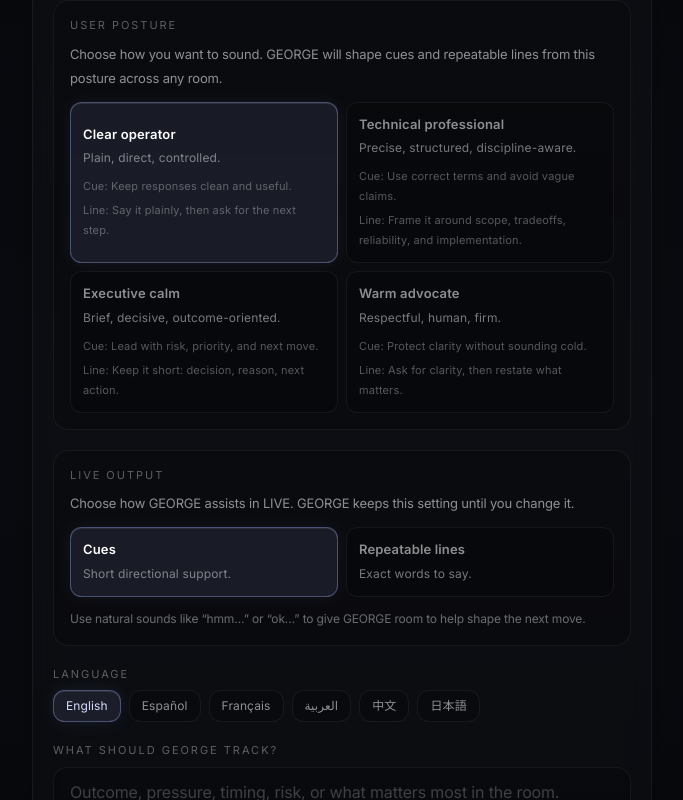
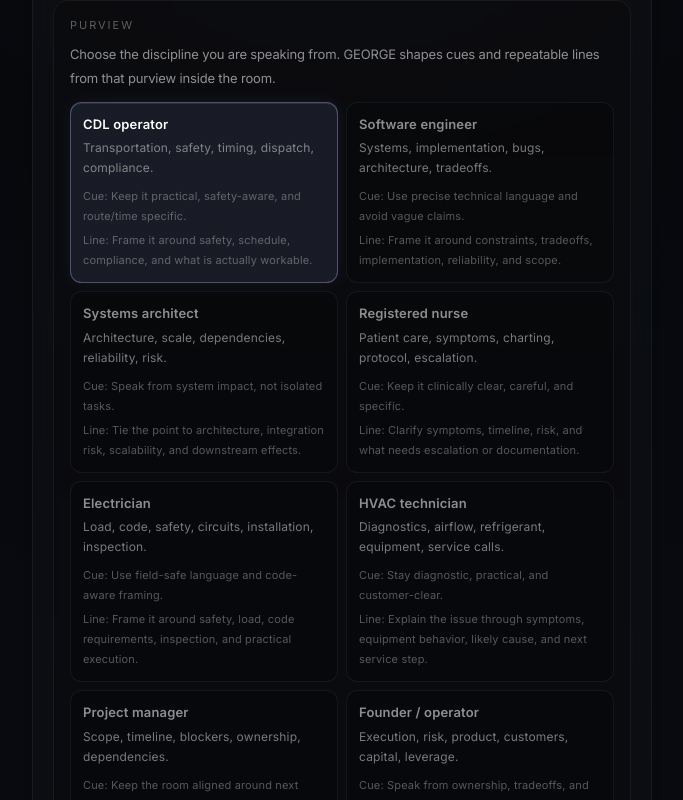
Before and after one commit to LesKemVal/ai-clarity, a Next.js app: page /george/live-entry in a window 1280 px wide. Shown: the part 640-1440 px from the top of the page, without its empty margins (298-981 px from the left). Built offline with nearby package versions, Linux system fonts and the light colour scheme.

Commit message:
Refine LIVE Prep purview discipline selection

```diff
--- a/app/george/live-entry/page.tsx
+++ b/app/george/live-entry/page.tsx
@@ -164,34 +164,69 @@ const LIVE_CAPACITY_OPTIONS = [
   },
 ]
 
-const LIVE_POSTURES = [
+const LIVE_PURVIEWS = [
   {
-    id: 'clear_operator',
-    label: 'Clear operator',
-    body: 'Plain, direct, controlled.',
-    cue: 'Keep responses clean and useful.',
-    line: 'Say it plainly, then ask for the next step.',
+    id: 'cdl_operator',
+    label: 'CDL operator',
+    body: 'Transportation, safety, timing, dispatch, compliance.',
+    cue: 'Keep it practical, safety-aware, and route/time specific.',
+    line: 'Frame it around safety, schedule, compliance, and what is actually workable.',
   },
   {
-    id: 'technical_professional',
-    label: 'Technical professional',
-    body: 'Precise, structured, discipline-aware.',
-    cue: 'Use correct terms and avoid vague claims.',
-    line: 'Frame it around scope, tradeoffs, reliability, and implementation.',
+    id: 'software_engineer',
+    label: 'Software engineer',
+    body: 'Systems, implementation, bugs, architecture, tradeoffs.',
+    cue: 'Use precise technical language and avoid vague claims.',
+    line: 'Frame it around constraints, tradeoffs, implementation, reliability, and scope.',
   },
   {
-    id: 'executive_calm',
-    label: 'Executive calm',
-    body: 'Brief, decisive, outcome-oriented.',
-    cue: 'Lead with risk, priority, and next move.',
-    line: 'Keep it short: decision, reason, next action.',
+    id: 'systems_architect',
+    label: 'Systems architect',
+    body: 'Architecture, scale, dependencies, reliability, risk.',
+    cue: 'Speak from system impact, not isolated tasks.',
+    line: 'Tie the point to architecture, integration risk, scalability, and downstream effects.',
   },
   {
-    id: 'warm_advocate',
-    label: 'Warm advocate',
-    body: 'Respectful, human, firm.',
-    cue: 'Protect clarity without sounding cold.',
-    line: 'Ask for clarity, then restate what matters.',
+    id: 'registered_nurse',
+    label: 'Registered nurse',
+    body: 'Patient care, symptoms, charting, protocol, escalation.',
+    cue: 'Keep it clinically clear, careful, and specific.',
+    line: 'Clarify symptoms, timeline, risk, and what needs escalation or documentation.',
+  },
+  {
+    id: 'electrician',
+    label: 'Electrician',
+    body: 'Load, code, safety, circuits, installation, inspection.',
+    cue: 'Use field-safe language and code-aware framing.',
+    line: 'Frame it around safety, load, code requirements, inspection, and practical execution.',
+  },
+  {
+    id: 'hvac_technician',
+    label: 'HVAC technician',
+    body: 'Diagnostics, airflow, refrigerant, equipment, service calls.',
+    cue: 'Stay diagnostic, practical, and customer-clear.',
+    line: 'Explain the issue through symptoms, equipment behavior, likely cause, and next service step.',
+  },
+  {
+    id: 'project_manager',
+    label: 'Project manager',
+    body: 'Scope, timeline, blockers, ownership, dependencies.',
+    cue: 'Keep the room aligned around next action.',
+    line: 'Clarify owner, deadline, blocker, dependency, and decision needed.',
+  },
+  {
+    id: 'founder_operator',
+    label: 'Founder / operator',
+    body: 'Execution, risk, product, customers, capital, leverage.',
+    cue: 'Speak from ownership, tradeoffs, and decisive next moves.',
+    line: 'Frame it around the business outcome, constraint, risk, and next executable move.',
+  },
+  {
+    id: 'custom',
+    label: 'Custom discipline',
+    body: 'Tell GEORGE the discipline you want to speak from.',
+    cue: 'Use the user-defined discipline as the operating lens.',
+    line: 'Shape language from the discipline the user names.',
   },
 ]
 
@@ -213,7 +248,7 @@ const ROOM_PROMPTS: Record<string, { label: string; placeholder: string }> = {
 
   Negotiation: {
     label: 'WHAT MUST HOLD?',
-    placeholder: 'Leverage, limits, fallback, pressure points, or desired posture.'
+    placeholder: 'Leverage, limits, fallback, pressure points, or desired purview.'
   },
 
   'Sales Call': {
@@ -267,7 +302,8 @@ export default function GeorgeLiveEntryPage() {
   const [selectedLanguage, setSelectedLanguage] = useState('English')
   const [speechCadence, setSpeechCadence] = useState('Balanced')
   const [liveAssistMode, setLiveAssistMode] = useState<'cues' | 'lines'>('cues')
-  const [selectedPosture, setSelectedPosture] = useState('clear_operator')
+  const [selectedPurview, setSelectedPurview] = useState('cdl_operator')
+  const [customPurview, setCustomPurview] = useState('')
   const [showRoomSummary, setShowRoomSummary] = useState(false)
   const [showLanguageScopePrompt, setShowLanguageScopePrompt] = useState(false)
   const [hasLiveSession, setHasLiveSession] = useState(false)
@@ -385,7 +421,10 @@ export default function GeorgeLiveEntryPage() {
   const prepareLive = (skipPrep = false) => {
     if (typeof window === 'undefined') return
 
-    const activePosture = LIVE_POSTURES.find((item) => item.id === selectedPosture) || LIVE_POSTURES[0]
+    const activePurview = LIVE_PURVIEWS.find((item) => item.id === selectedPurview) || LIVE_PURVIEWS[0]
+    const finalPurview = selectedPurview === 'custom' && customPurview.trim()
+      ? { ...activePurview, label: customPurview.trim(), body: `User-defined discipline: ${customPurview.trim()}` }
+      : activePurview
 
     const runtimeSupport = {
       selectedCapacityCents,
@@ -395,7 +434,7 @@ export default function GeorgeLiveEntryPage() {
       capacityCents,
       estimatedCents,
       runtimeBias: selectedCapabilities.map((item) => item.runtimeBias),
-      posture: activePosture,
+      purview: finalPurview,
     }
 
     const liveSetup = {
@@ -405,7 +444,7 @@ export default function GeorgeLiveEntryPage() {
       objective,
       controlWords,
       liveAssistMode,
-      posture: activePosture,
+      purview: finalPurview,
       skipPrep,
       runtimeSupport,
       selectedCapacityCents,
@@ -601,22 +640,22 @@ export default function GeorgeLiveEntryPage() {
 
           <div className="mt-5 rounded-[0.95rem] border border-white/[0.055] bg-black/20 p-4">
             <div className="mb-2 text-[11px] tracking-[0.18em] text-white/34">
-              USER POSTURE
+              PURVIEW
             </div>
 
             <p className="mb-3 text-[13px] leading-6 text-white/54">
-              Choose how you want to sound. GEORGE will shape cues and repeatable lines from this posture across any room.
+              Choose the discipline you are speaking from. GEORGE shapes cues and repeatable lines from that purview inside the room.
             </p>
 
             <div className="grid gap-2 sm:grid-cols-2">
-              {LIVE_POSTURES.map((item) => {
-                const active = selectedPosture === item.id
+              {LIVE_PURVIEWS.map((item) => {
+                const active = selectedPurview === item.id
 
                 return (
                   <button
                     key={item.id}
                     type="button"
-                    onClick={() => setSelectedPosture(item.id)}
+                    onClick={() => setSelectedPurview(item.id)}
                     className={`rounded-[0.8rem] border px-3 py-3 text-left transition-all duration-150 ${
                       active
                         ? 'border-[#AAB4FF]/35 bg-[#AAB4FF]/10 text-white shadow-[0_0_18px_rgba(170,180,255,0.08),inset_0_1px_0_rgba(255,255,255,0.08)]'
@@ -631,6 +670,23 @@ export default function GeorgeLiveEntryPage() {
                 )
               })}
             </div>
+
+            {selectedPurview === 'custom' && (
+              <div className="mt-3 rounded-[0.8rem] border border-white/[0.055] bg-black/24 px-4 py-3">
+                <label className="block text-[10px] uppercase tracking-[0.18em] text-white/34">
+                  Specific discipline
+                </label>
+                <input
+                  value={customPurview}
+                  onChange={(event) => setCustomPurview(event.target.value)}
+                  placeholder="Example: CDL operator dealing with dispatch"
+                  className="mt-2 w-full bg-transparent text-[14px] text-white/82 outline-none placeholder:text-white/24"
+                />
+                <p className="mt-2 text-[12px] leading-5 text-white/38">
+                  GEORGE will use this as the operating lens for cues, vocabulary, assumptions, and repeatable lines.
+                </p>
+              </div>
+            )}
           </div>
 
           <div className="mt-5 rounded-[0.95rem] border border-white/[0.055] bg-black/20 p-4">
@@ -879,7 +935,7 @@ export default function GeorgeLiveEntryPage() {
 
               <div className="mt-3 space-y-2 text-[13px] leading-6 text-white/62">
                 <div><span className="text-white/34">Room:</span> {selectedRoom || 'Adaptive LIVE'}</div>
-                <div><span className="text-white/34">Posture:</span> {(LIVE_POSTURES.find((item) => item.id === selectedPosture) || LIVE_POSTURES[0]).label}</div>
+                <div><span className="text-white/34">Purview:</span> {(LIVE_PURVIEWS.find((item) => item.id === selectedPurview) || LIVE_PURVIEWS[0]).label}</div>
                 <div><span className="text-white/34">Output:</span> {liveAssistMode === 'lines' ? 'Repeatable lines' : 'Cues'}</div>
                 <div><span className="text-white/34">Cadence:</span> {speechCadence}</div>
                 {estimatedCents !== null && (
```
